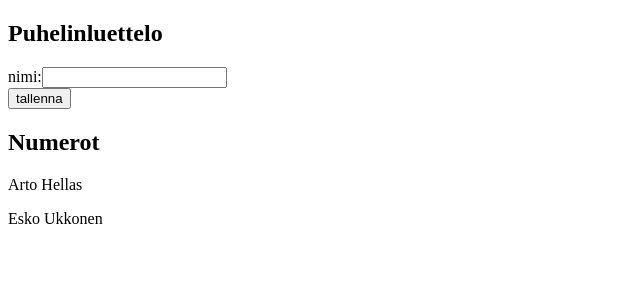
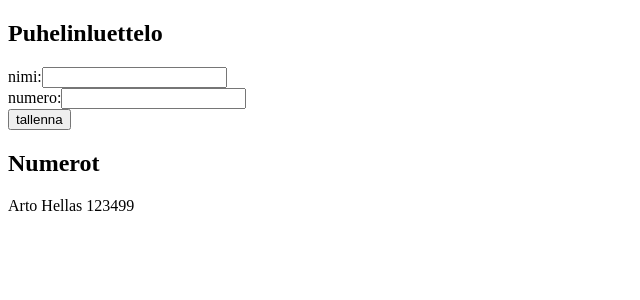
Before and after one commit to jounigit/fullstack-osa2, a React (Create React App) app: page / in a window 1280 px wide. Shown: the top 300 px of the page, without its empty margins (0-640 px from the left). Built offline with nearby package versions, Linux system fonts and the light colour scheme.

Commit message:
2.8 puhelinluettelo osa 3

```diff
--- a/src/App.js
+++ b/src/App.js
@@ -1,41 +1,57 @@
 import React from 'react';
+
+const Henkilo = ({ henkilo }) => <p>{henkilo.nimi} {henkilo.numero}</p>
 
 class App extends React.Component {
   constructor(props) {
     super(props)
     this.state = {
-      persons: [
-        { name: 'Arto Hellas' },
-        { name: 'Esko Ukkonen' }
+      henkilot: [
+        {
+          nimi: 'Arto Hellas',
+         numero: '123499'
+       }
       ],
-      newName: ''
+      uusiNimi: '',
+      uusiNumero: ''
     }
   }
 
   addPerson = (event) => {
     event.preventDefault()
-   const names = this.state.persons.map(person => person.name)
-
-   if (names.includes(this.state.newName)) {
-     this.setState({ newName: '' })
+    const nimet = this.state.henkilot.map(henkilo => henkilo.nimi)
+    if (nimet.includes(this.state.uusiNimi)) {
+      this.setState({
+        uusiNimi: '',
+        uusiNumero: ''
+       })
        console.log('Nimi on jo käytössä!')
        alert("Nimi on jo käytössä!")
     } else {
       const personObject = {
-       name: this.state.newName
+        nimi: this.state.uusiNimi,
+        numero: this.state.uusiNumero
       }
-     const persons = this.state.persons.concat(personObject)
+
+      const henkilot = this.state.henkilot.concat(personObject)
 
       this.setState({
-       persons,
-       newName: ''
+        henkilot,
+        uusiNimi: '',
+        uusiNumero: ''
       })
     }
+
   }
 
   handlePersonChange = (event) => {
     console.log(event.target.value)
-    this.setState({ newName: event.target.value })
+    this.setState({ uusiNimi: event.target.value })
+  }
+
+  numeroIput = (event) => {
+    console.log(event.target.value)
+    this.setState({ uusiNumero: event.target.value })
   }
 
   render() {
@@ -45,7 +61,11 @@ class App extends React.Component {
         <form onSubmit={this.addPerson}>
           <div>
           nimi:
-          <input value={this.state.newName} onChange={this.handlePersonChange} />
+          <input value={this.state.uusiNimi} onChange={this.handlePersonChange} />
+          </div>
+          <div>
+          numero:
+          <input value={this.state.uusiNumero} onChange={this.numeroIput} />
           </div>
           <button type="submit">tallenna</button>
         </form>
@@ -53,7 +73,7 @@ class App extends React.Component {
         <h2>Numerot</h2>
 
         <div>
-          {this.state.persons.map((person, i) => <p key={i}>{person.name}</p>)}
+        {this.state.henkilot.map((henkilo, i) => <Henkilo key={i} henkilo={henkilo} />)}
         </div>
 
       </div>
```
Lines whose indentation alone changed are shown as unchanged.
